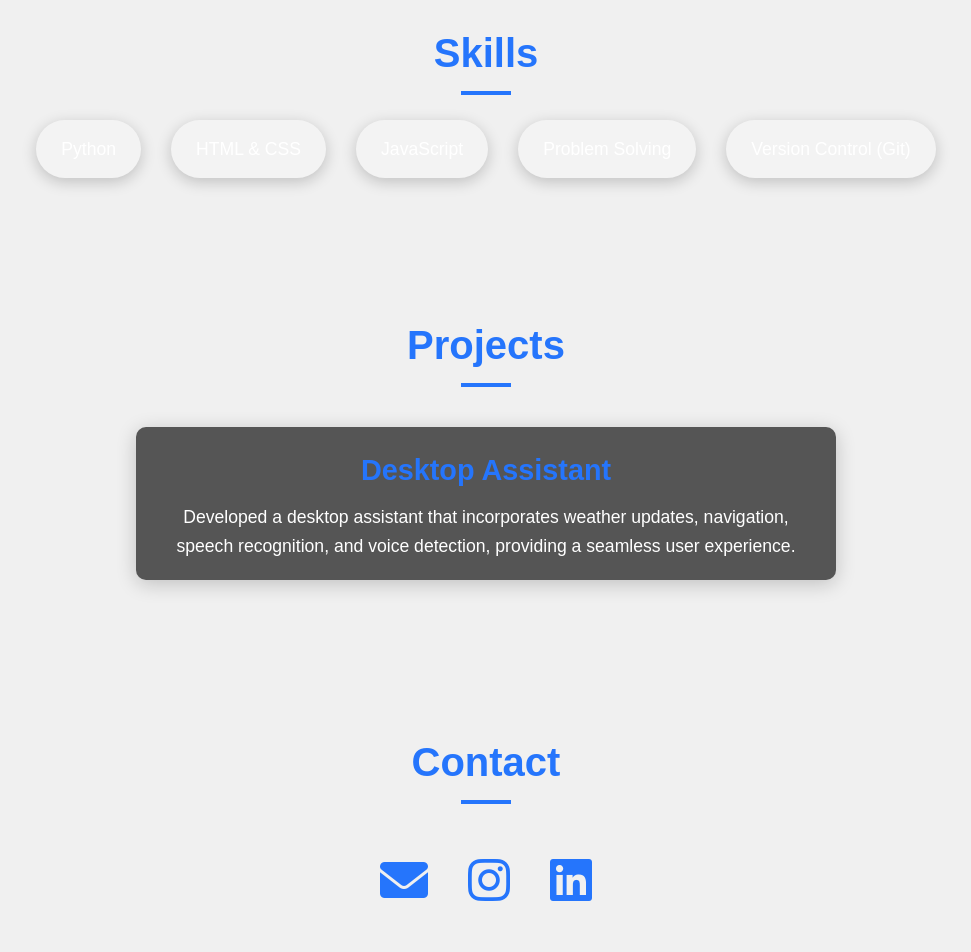
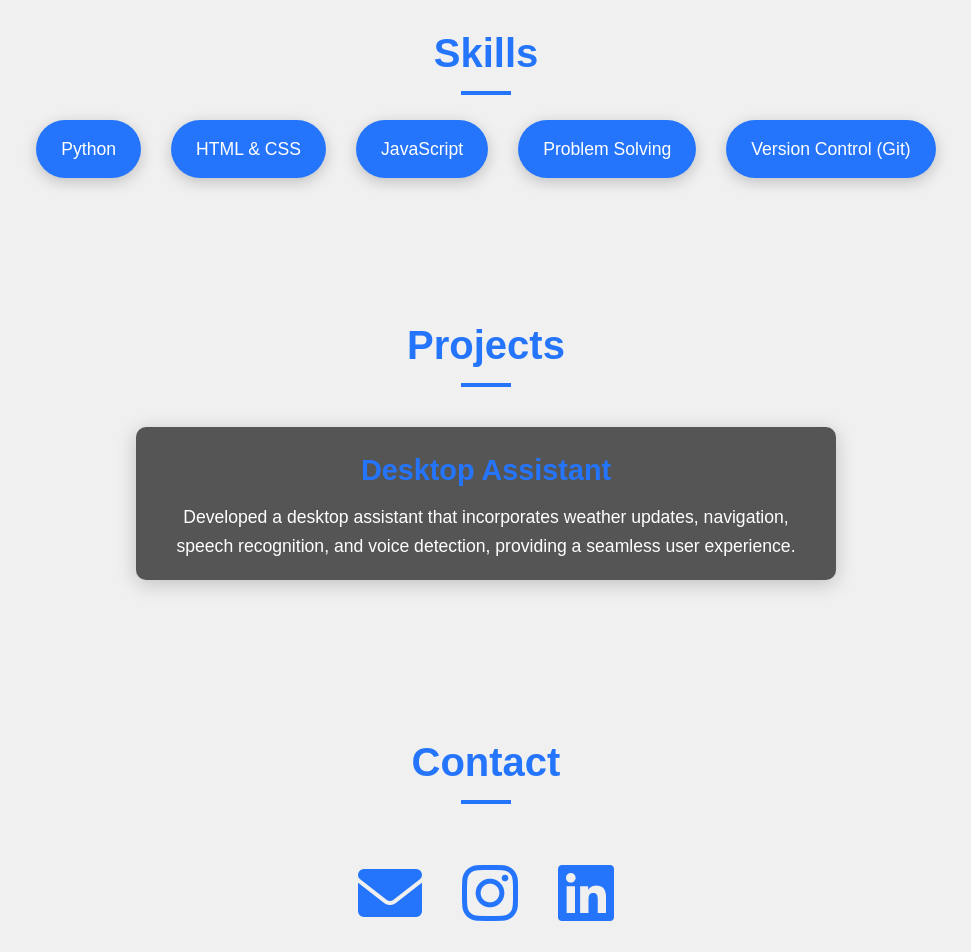
Before and after one commit to rsreehari/Portfolio-, a plain HTML site: page index.html in a window 1280 px wide. Shown: the part 760-1712 px from the top of the page, without its empty margins (154-1125 px from the left). Drawn offline with Linux system fonts and the light colour scheme.

Commit message:
Update style.css

```diff
--- a/style.css
+++ b/style.css
@@ -78,8 +78,8 @@ section h2::after {
 
 #skills ul li {
     margin: 15px;
-    background-color: rgba(255, 255, 255, 0.2); /* Skill item background color */
-    color: #fff; /* Skill text color */
+    background-color: #2575fc; /* Updated Skill item background color */
+    color: #fff; /* Updated Skill text color */
     padding: 15px 25px;
     border-radius: 30px;
     font-size: 1.1em;
@@ -128,7 +128,7 @@ section h2::after {
 #contact .social-links a {
     color: #2575fc; /* Social icon color */
     margin: 0 20px;
-    font-size: 3em; /* Increased icon size */
+    font-size: 4em; /* Increased icon size to 4em */
     transition: color 0.3s ease;
 }
 
```
